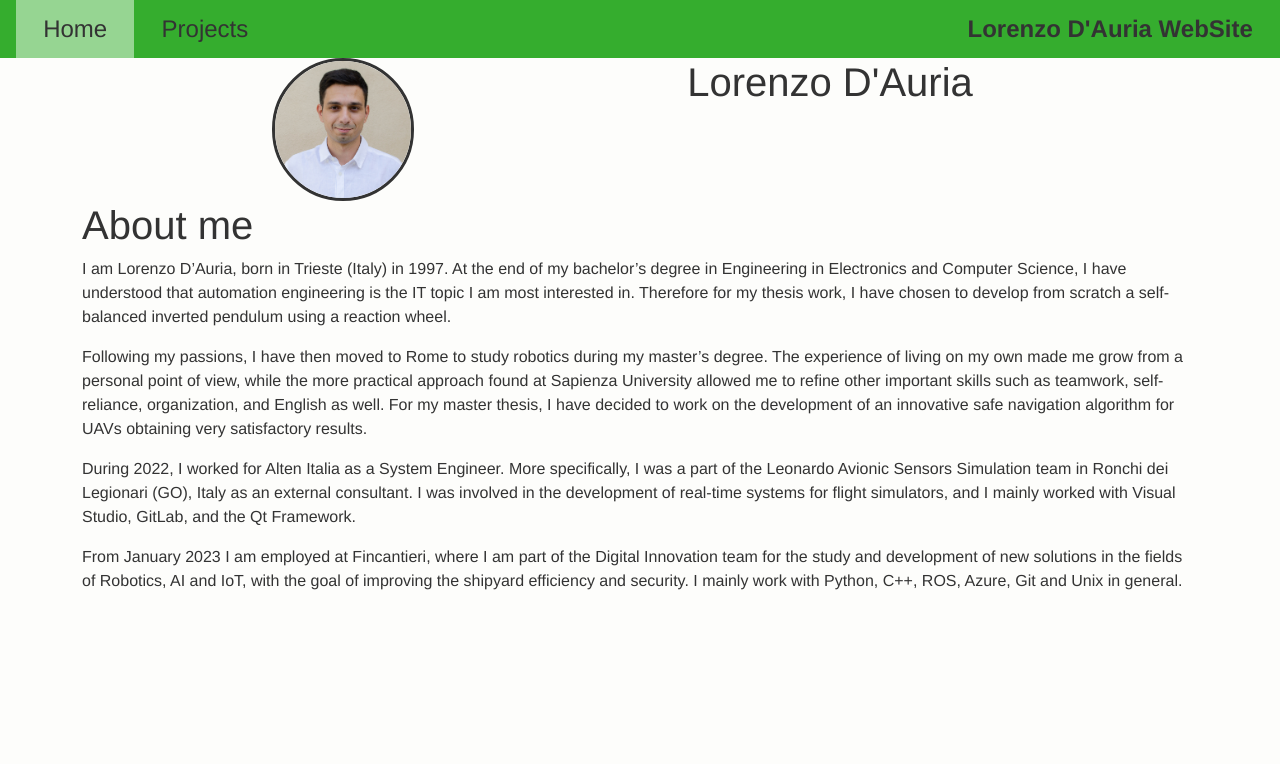
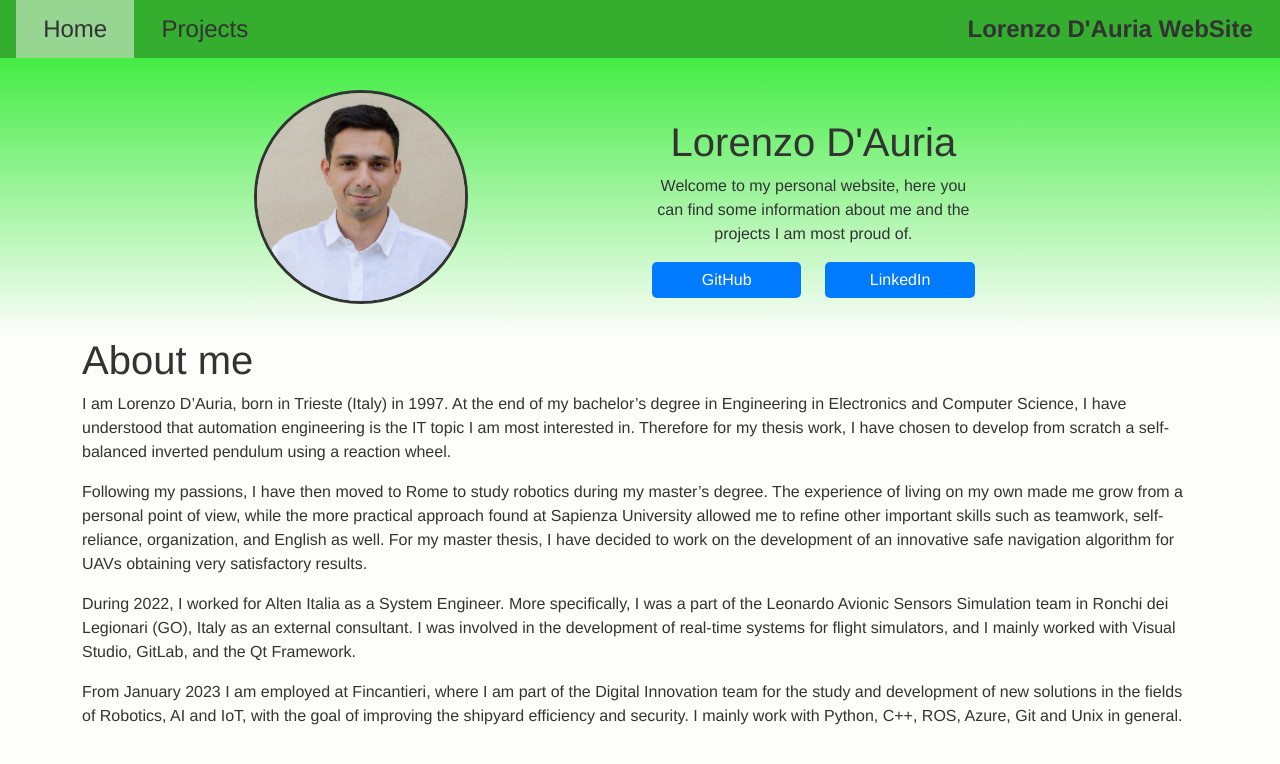
Before and after one commit to lodauria/lodauria.github.io, a React (Create React App) app: page /#/ in a window 1280 px wide. Shown: the top 764 px of the page. Built offline with nearby package versions, Linux system fonts and the light colour scheme.

Commit message:
Nice homepage

```diff
--- a/src/App.css
+++ b/src/App.css
@@ -69,13 +69,14 @@ body {
 
 .col-image{
   margin-top: 2rem;
-  text-align: center;
+  justify-content: center;
   margin-bottom: 2rem;
 }
 
 .col-details{
-  padding-right: 10%;
+  padding-right: 20%;
   margin-top: 2rem;
+  justify-content: center;
   text-align: center;
   margin-bottom: 2rem;
 }
@@ -87,6 +88,12 @@ body {
   border-radius: 50%;
 }
 
-.side-details{
-  text-align: center;
+.social-button{
+  width: 100%;
+  color: #fff;
+  background-color: #007bff; /* Colore del bottone */
+  border: none;
+  border-radius: 5px;
+  cursor: pointer;
+  text-decoration: none;
 }
--- a/src/pages/HomePage.tsx
+++ b/src/pages/HomePage.tsx
@@ -1,19 +1,41 @@
-import { Col, Container, Row, Image } from "react-bootstrap";
+import { Col, Container, Row, Image, Button } from "react-bootstrap";
 
 function HomePage() {
   return (
     <Container>
-      <Row md={3} className="details-header">
-        <Col md={2}></Col>
-        <Col md={4}>
+      <Row md={3} className="row-header">
+        <Col md={6} className="col-image d-flex align-items-center">
           <Image src="/logo.jpg" alt="Logo" fluid className="logo-image" />
         </Col>
-        <Col md={4} className="side-details">
-          <h1> Lorenzo D'Auria</h1>
+        <Col md={6} className="col-details">
+          <Row md={11}>
+            <h1 style={{ marginTop: "8%" }}>Lorenzo D'Auria</h1>
+            <p>
+              Welcome to my personal website, here you can find some information
+              about me and the projects I am most proud of.
+            </p>
+          </Row>
+          <Row md={1}>
+            <Col md={6}>
+              <Button
+                href="https://github.com/lodauria"
+                className="social-button"
+              >
+                GitHub
+              </Button>
+            </Col>
+            <Col md={6}>
+              <Button
+                href="https://www.linkedin.com/in/lorenzodauria/"
+                className="social-button"
+              >
+                LinkedIn
+              </Button>
+            </Col>
+          </Row>
         </Col>
-        <Col md={2}></Col>
       </Row>
-      <Row md={9}>
+      <Row md={9} style={{ marginBottom: "5%" }}>
         <h1>About me</h1>
         <p>
           I am Lorenzo D’Auria, born in Trieste (Italy) in 1997. At the end of
```
